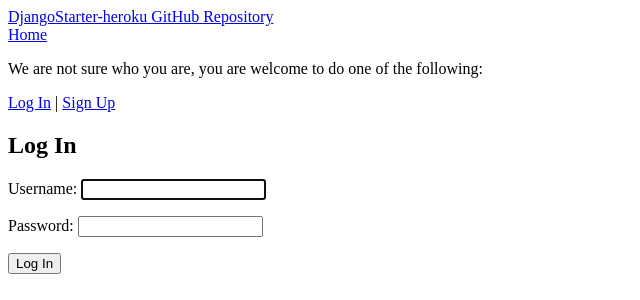
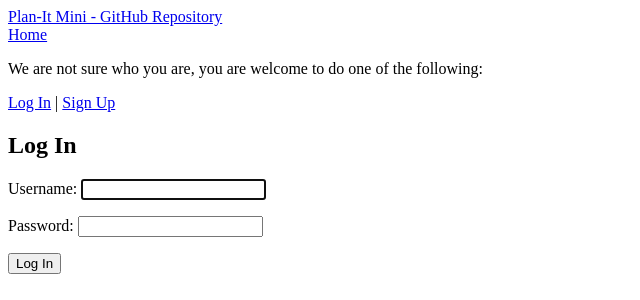
Before and after one commit to FlynntKnapp/planit-mini, a Django app: page /accounts/login/ in a window 1280 px wide. Shown: the top 300 px of the page, without its empty margins (0-640 px from the left). Run offline with Django 4.2, Linux system fonts and the light colour scheme.

Commit message:
Update to correct repository address in 'base.html' links.

```diff
--- a/templates/base.html
+++ b/templates/base.html
@@ -9,10 +9,10 @@
     <body>
         <main>
             <a
-                href="https://github.com/brucestull/DjangoStarter-heroku"
+                href="https://github.com/FlynntKnapp/planit-mini"
                 target="_blank"
                 >
-                DjangoStarter-heroku GitHub Repository
+                Plan-It Mini - GitHub Repository
             </a>
             {% if user.is_staff %}
                 {% include 'staff.html' %}
```
